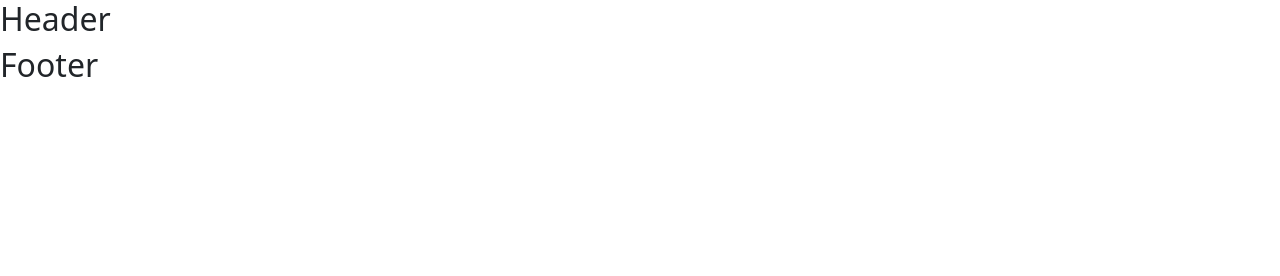
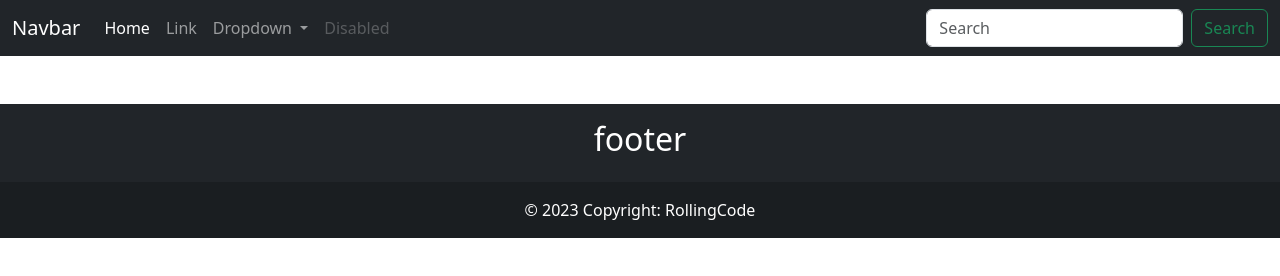
Before and after one commit to veronicadip/Bazar, a plain HTML site: page pages/categoria-1.html in a window 1280 px wide. Drawn offline with nearby package versions, Linux system fonts and the light colour scheme.

Commit message:
add header and footer examples

```diff
--- a/pages/categoria-1.html
+++ b/pages/categoria-1.html
@@ -14,16 +14,63 @@
     <script src="https://cdn.jsdelivr.net/npm/bootstrap@5.3.0-alpha1/dist/js/bootstrap.bundle.min.js" integrity="sha384-w76AqPfDkMBDXo30jS1Sgez6pr3x5MlQ1ZAGC+nuZB+EYdgRZgiwxhTBTkF7CXvN"
         crossorigin="anonymous"></script>
     <header>
-        <div>
-            <h2>Header</h2>
-        </div>
+        <nav class="navbar navbar-expand-lg navbar-dark bg-dark">
+            <div class="container-fluid">
+                <a class="navbar-brand" href="#">Navbar</a>
+                <button class="navbar-toggler" type="button" data-bs-toggle="collapse" data-bs-target="#navbarSupportedContent" aria-controls="navbarSupportedContent"
+                    aria-expanded="false" aria-label="Toggle navigation">
+                    <span class="navbar-toggler-icon"></span>
+                </button>
+                <div class="collapse navbar-collapse" id="navbarSupportedContent">
+                    <ul class="navbar-nav me-auto mb-2 mb-lg-0">
+                        <li class="nav-item">
+                            <a class="nav-link active" aria-current="page" href="#">Home</a>
+                        </li>
+                        <li class="nav-item">
+                            <a class="nav-link" href="#">Link</a>
+                        </li>
+                        <li class="nav-item dropdown">
+                            <a class="nav-link dropdown-toggle" href="#" id="navbarDropdown" role="button" data-bs-toggle="dropdown" aria-expanded="false">
+                                Dropdown
+                            </a>
+                            <ul class="dropdown-menu" aria-labelledby="navbarDropdown">
+                                <li>
+                                    <a class="dropdown-item" href="#">Action</a>
+                                </li>
+                                <li>
+                                    <a class="dropdown-item" href="#">Another action</a>
+                                </li>
+                                <li>
+                                    <hr class="dropdown-divider">
+                                </li>
+                                <li>
+                                    <a class="dropdown-item" href="#">Something else here</a>
+                                </li>
+                            </ul>
+                        </li>
+                        <li class="nav-item">
+                            <a class="nav-link disabled" href="#" tabindex="-1" aria-disabled="true">Disabled</a>
+                        </li>
+                    </ul>
+                    <form class="d-flex">
+                        <input class="form-control me-2" type="search" placeholder="Search" aria-label="Search">
+                        <button class="btn btn-outline-success" type="submit">Search</button>
+                    </form>
+                </div>
+            </div>
+        </nav>
     </header>
     <main>
 
     </main>
-    <footer>
-        <div>
-            <h2>Footer</h2>
+    <footer class="bg-dark text-center text-white mt-5">
+        <div class="container p-3 pb-0">
+            <section class="mb-4">
+                <h2>footer</h2>
+            </section>
+        </div>
+        <div class="text-center p-3" style="background-color: rgba(0, 0, 0, 0.2);">
+            © 2023 Copyright: RollingCode
         </div>
     </footer>
 </body>
```
